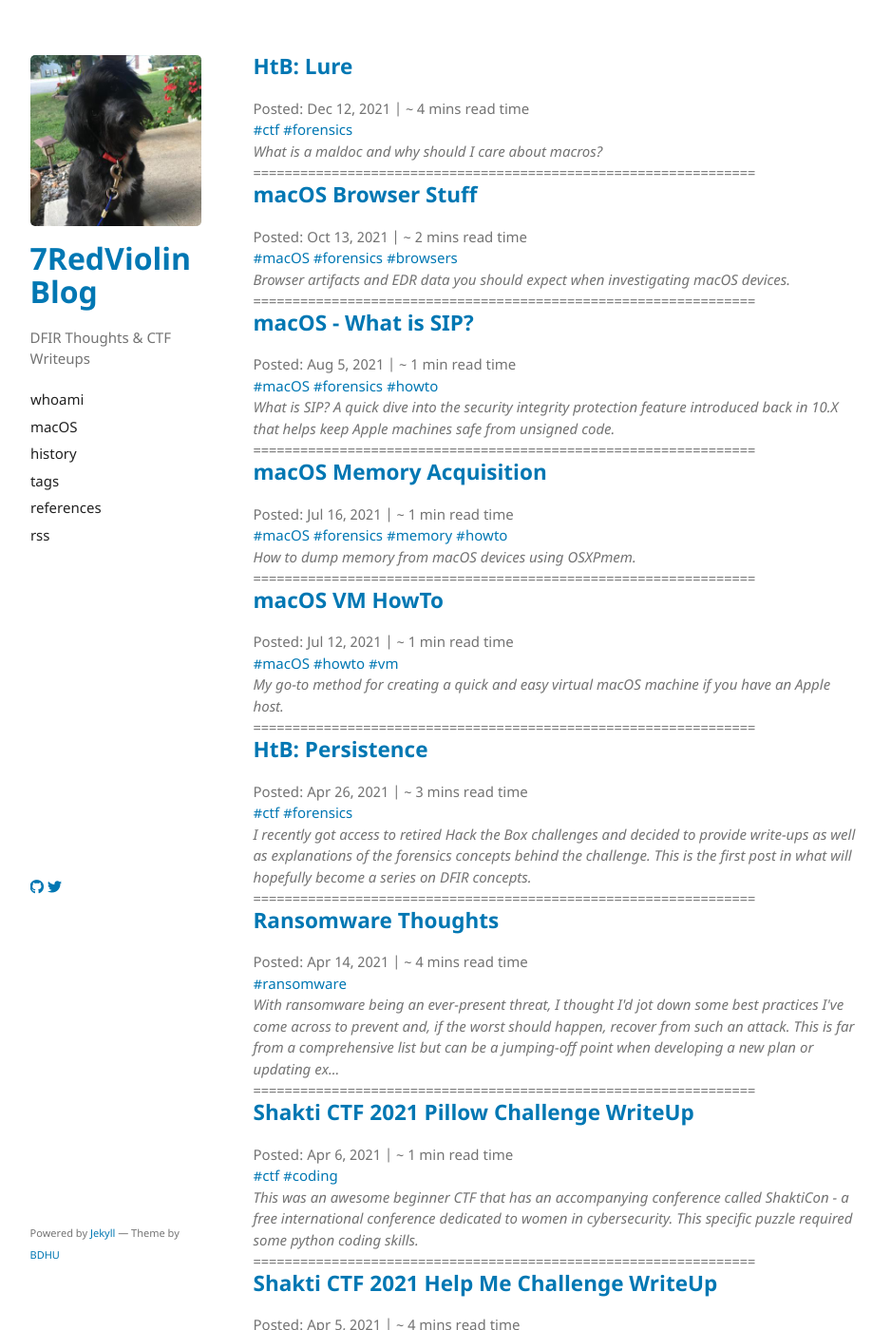
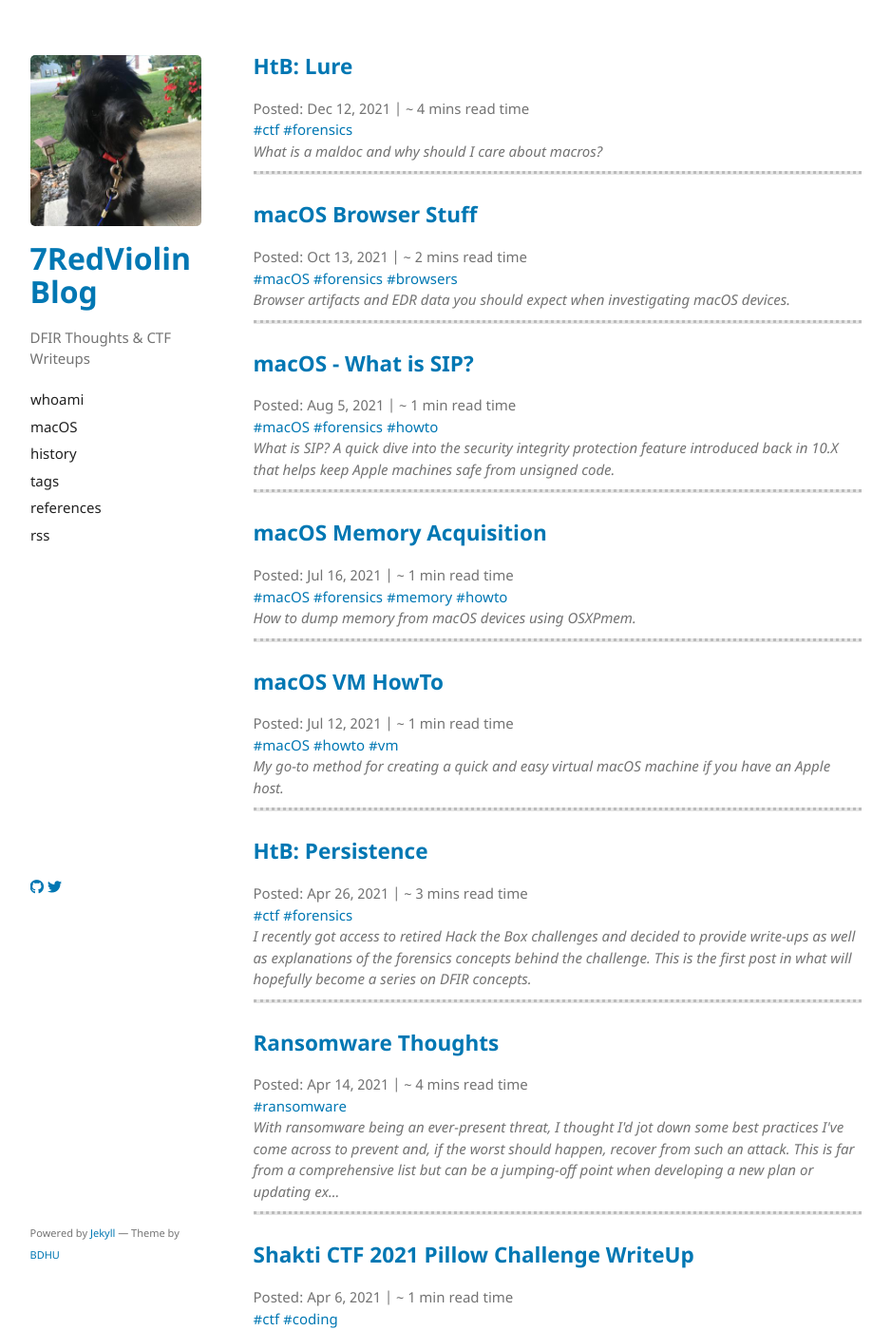
Before and after one commit to 7RedViolin/7RedViolin.github.io, a Jekyll site: the page built from index.html, in a window 1280 px wide and 1400 px high. Shown: the whole window at 95% size, without its empty margins (171-1109 px from the left). Built offline with Jekyll 4.4.1, drawn with Linux system fonts in a browser that asks for light colours; the list of posts is cut into pages by our own code; some of the changed text lies outside the part shown.

Commit message:
update home format

```diff
--- a/_layouts/home.html
+++ b/_layouts/home.html
@@ -1,7 +1,13 @@
 ---
 layout: default
 ---
-
+<style>
+    /* Dotted border */
+    hr.dotted {
+      border-top: 3px dotted #bbb;
+      width: 100%;
+    }
+</style>
 <div>
     {{ content }}
 
@@ -35,8 +41,7 @@ layout: default
                 <em>{{ post.intro | strip_html | escape | truncate: 300}}</em>
             </medium>
             <br/>
-            ================================================================
-            <br/>
+            <hr class="dotted">
         {%- endfor -%}
 
         <br/>
```
